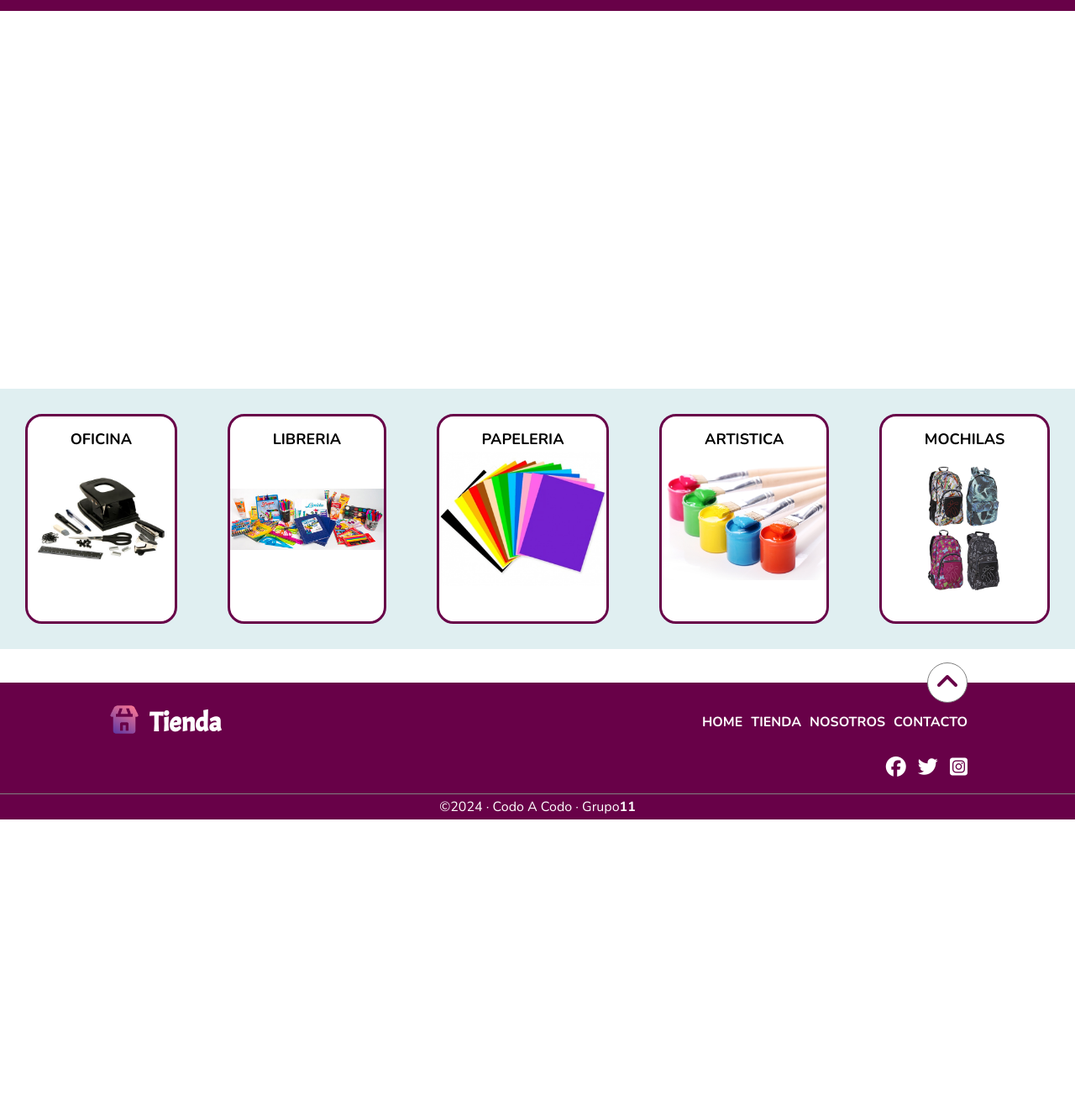
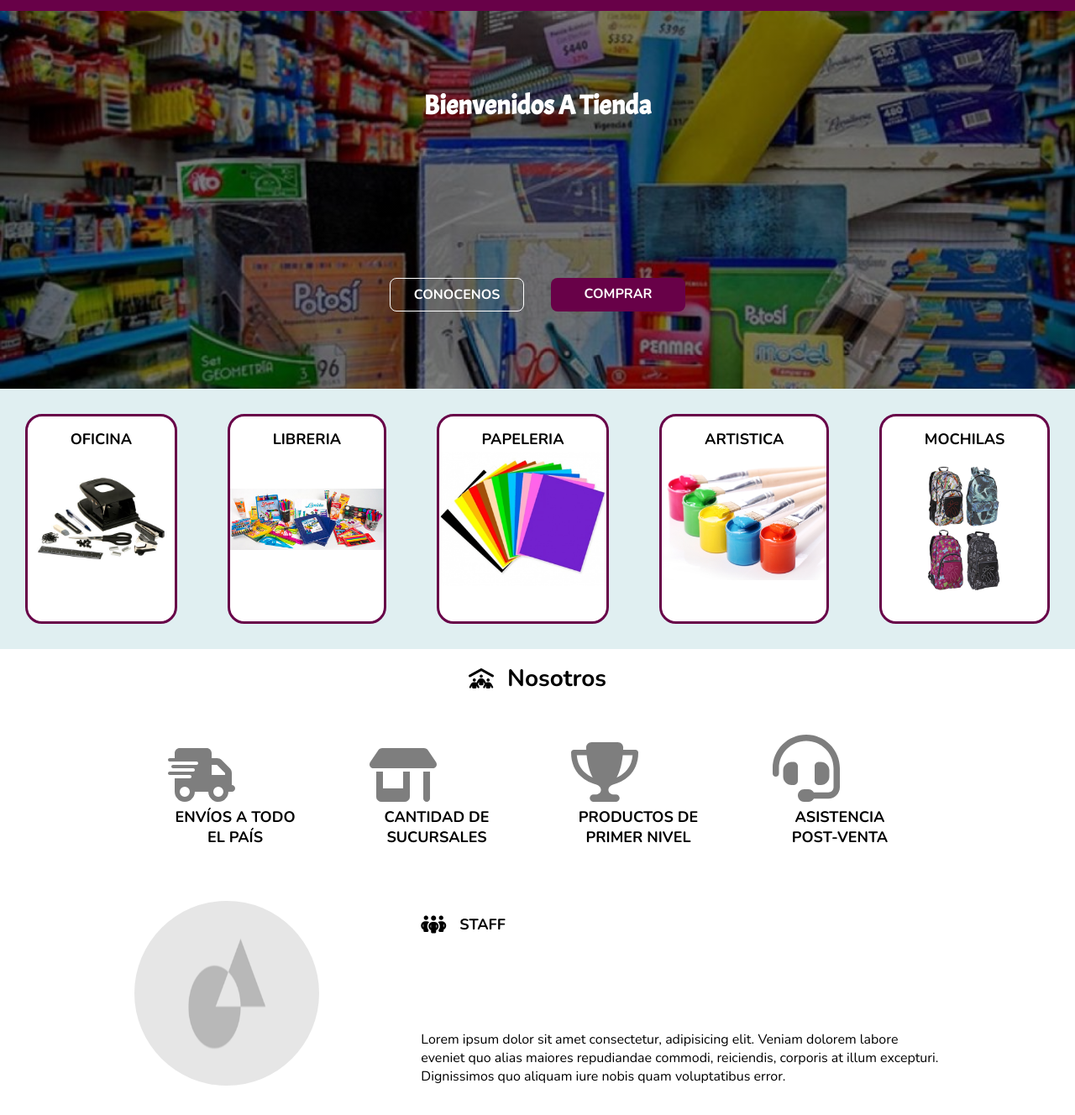
Before and after one commit to jgazzin/tp-tienda-codo, a plain HTML site: page index.html in a window 1280 px wide. Shown: the part 65-1393 px from the top of the page at 84% size. Before the commit the page ends 1041 px from the top, so only its background shows below. Drawn offline with nearby package versions, Linux system fonts and the light colour scheme.

Commit message:
secciones hero + nosotros + responsivos

```diff
--- a/index.html
+++ b/index.html
@@ -45,11 +45,16 @@
         </div>
     </header>
 
+    <main class="hero">
+        <div class="container texto">
+            <h1>bienvenidos a <span>Tienda</span></h1>
+            <div class="botones">
+                <a href="#nosotros" class="btn">conocenos</a>
+                <a href="tienda.html" class="btn">comprar</a>
+            </div>
+        </div>
+    </main>
 
-
-    <main class="hero">
-
-    </main>
 
     <section class="destacados">
         <div class="container">
@@ -71,6 +76,48 @@
             <div class="caja"><a href="tienda.html"><h3>mochilas</h3></a></div>
         </div>
 
+    </section>
+
+<!-- NOSOTROS -->
+    <section class="nosotros" id="nosotros">
+        <div class="container">
+            <div class="titulo">
+                <i class="fa-solid fa-people-roof fa-xl"></i>
+                <h2>nosotros</h2>
+            </div>
+
+            <div class="servicios">
+                <div class="card">
+                    <img src="img/envios.svg" alt="icon envios">
+                    <h3>envíos a todo el país</h3>
+                </div>
+                <div class="card">
+                    <img src="img/local.svg" alt="icon envios">
+                    <h3>cantidad de sucursales</h3>
+                </div>
+                <div class="card">
+                    <img src="img/primer-nivel.svg" alt="icon envios">
+                    <h3>productos de primer nivel</h3>
+                </div>
+                <div class="card">
+                    <img src="img/asist-postventa.svg" alt="icon envios">
+                    <h3>asistencia post-venta</h3>
+                </div>
+            </div>
+
+            <div class="presentacion">
+                <img src="img/imagen-pf.png" width="100" alt="imagen empleados">
+                <div class="texto">
+                    <div class="titulo">
+                        <i class="fa-solid fa-people-group fa-xl"></i>
+                        <h3>staff</h3>
+                    </div>
+                    <p>Lorem ipsum dolor sit amet consectetur, adipisicing elit. Veniam dolorem labore eveniet quo alias maiores repudiandae commodi, reiciendis, corporis at illum excepturi. Dignissimos quo aliquam iure nobis quam voluptatibus error.
+                    </p>
+
+                </div>
+            </div>
+        </div>
     </section>
 
     <footer>
--- a/style.css
+++ b/style.css
@@ -177,16 +177,41 @@ h1 {
   }
 
 
-
-
   /* -- HERO --*/
   .hero {
     height: 450px;
+    background-image: linear-gradient(rgba(0, 0, 0, 0.5), rgba(0, 0, 0, 0.5)), url(img/imagen-hero.jpg);
+    background-size: cover;
+    background-position: center center;
+
+  }
+
+  .hero .texto{
+    color: #fff;
+    display: flex;
+    flex-direction: column;
+    align-items: center;
+    justify-content: space-around;
+    text-align: center;
+
+    height: 100%;
+  }
+
+  .hero .botones {
+    display: flex;
+    gap: 2rem;
+  }
+
+  .botones a:first-of-type{
+    background-color: transparent;
+    border: 1px solid #fff;
   }
 
 
 
-  /* -- OTRA SECCIÓN --*/
+
+
+
   /* --- PALETA COLORES
 COLOR PRINCIPAL #7db4b5
 COLOR COMPLEMENTARIO #e0eff1
@@ -194,12 +219,26 @@ COLOR DESTAQUE #680148
 COLOR TEXTO #000000
 COLOR NEGATIVO #ffffff
 --- */
+
+/* -- categorias-- */
 .categorias{
   background-color: #e0eff1;
 }
 .grid-container{
   display: grid;
   grid-template-columns: auto auto auto auto auto;
+}
+
+@media (max-width: 768px) {
+    .grid-container{
+      grid-template-columns: 1fr 1fr;
+    }
+}
+
+@media (max-width: 576px) {
+    .grid-container{
+      grid-template-columns: 1fr;
+    }
 }
 
 .grid-container div:nth-of-type(1){
@@ -257,8 +296,67 @@ COLOR NEGATIVO #ffffff
 }
 
 
+/* -- NOSOTROS --- */
+.nosotros .servicios {
+    /* display: flex;
+    justify-content: space-evenly;
+    align-items: baseline; */
+    display: grid;
+    grid-template-columns: 1fr 1fr 1fr 1fr;
+    padding: 2rem;
+    place-items: baseline center;
+}
 
+.servicios .card{
+  text-align: center;
+  place-items: baseline;
+  width: 160px;
+}
+.servicios .card img{
+  width: 80px;
+  opacity: .5;
+}
 
+.nosotros .presentacion{
+  display: grid;
+  grid-template-columns: 1fr 2fr;
+  gap: 2rem;
+  padding: 2rem;
+}
+.nosotros .presentacion img{
+  width: 220px;
+  height: 220px;
+  border-radius: 100%;
+}
+
+.nosotros .presentacion .texto {
+  display: flex;
+  flex-direction: column;
+  justify-content: space-between;
+  align-items: start;
+}
+
+@media (max-width: 768px) {
+  .nosotros .servicios{
+    grid-template-columns: 1fr 1fr;
+    gap: 1rem;
+  }
+}
+
+@media (max-width: 576px) {
+  .nosotros .servicios{
+    grid-template-columns: 1fr;
+  }
+
+  .nosotros .presentacion{
+    grid-template-columns: 1fr;
+  }
+
+  .nosotros .presentacion .texto{
+    align-items: center;
+    text-align: center;
+  }
+}
 
   /*-- FOOTER --*/
   footer {
@@ -385,8 +483,27 @@ COLOR NEGATIVO #ffffff
     flex-direction: column;
   }
   .producto .textos .tags {
-    text-align: right;
     padding-right: 8px;
+    display: flex;
+    flex-direction: column;
+    align-items: end;
+    gap:8px;
+  }
+
+  .tags .precio{
+    background-color:#7db4b5;
+    padding: 4px 8px;
+    border-radius: 8px;
+    display: inline-block;
+  }
+
+  .tags .categoria{
+    background-color:#e0eff1;
+    padding: 4px 8px;
+    border-radius: 8px;
+    display: inline-block;
+    font-weight: 700;
+    text-transform: uppercase;
   }
 
   .textos .plus {
```
Also changed, not shown: img/asist-postventa.svg (added), img/envios.svg (added), img/imagen-hero.jpg (added), img/local.svg (added), img/primer-nivel.svg (added).
